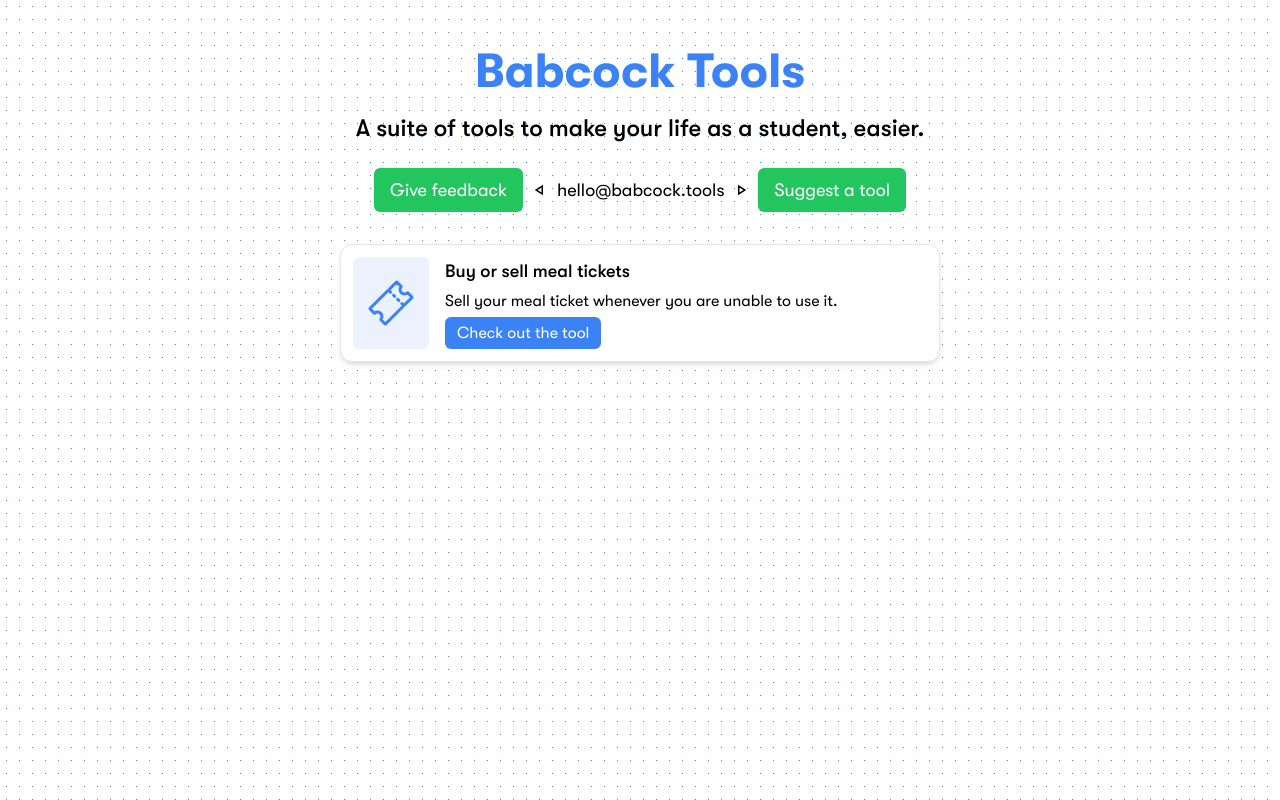
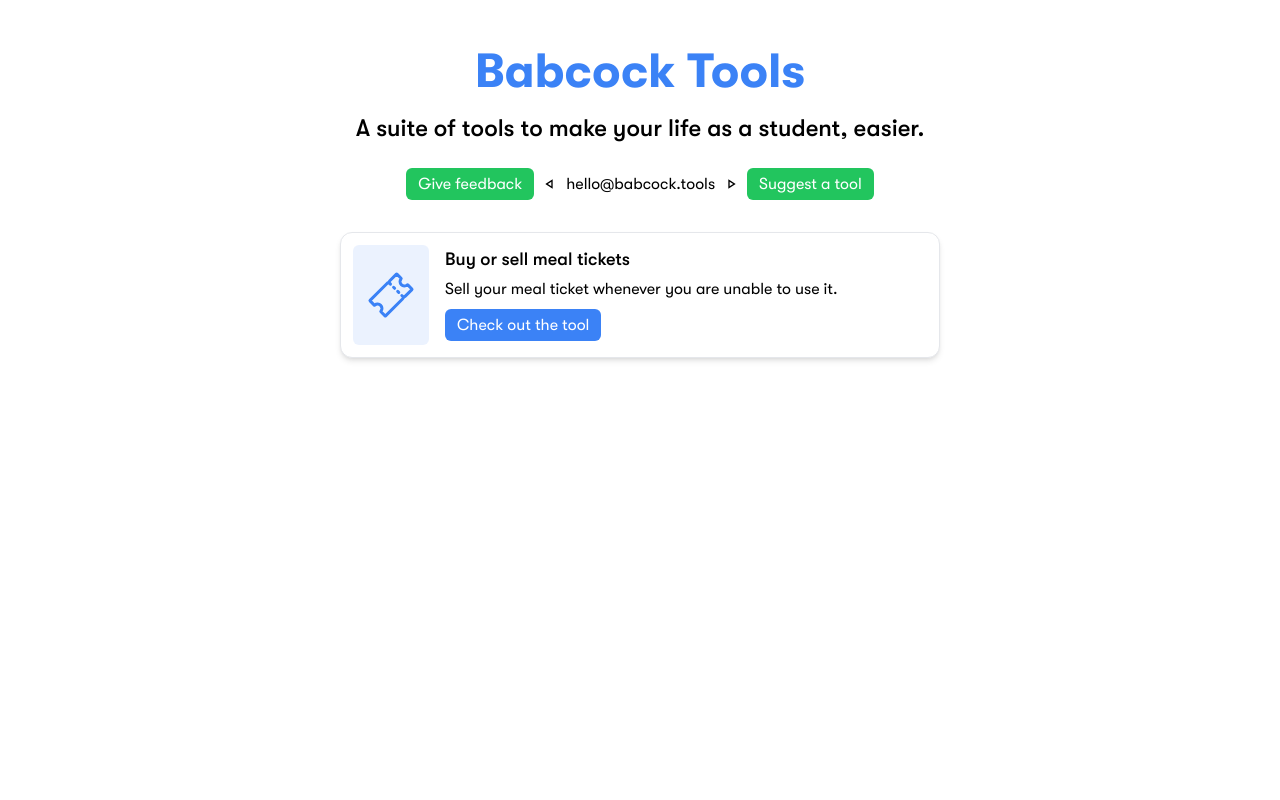
Before and after one commit to victoribironke/babcock-tools, a Next.js app: page / in a window 1280 px wide. Built offline with nearby package versions, Linux system fonts and the light colour scheme.

Commit message:
minor design changes

```diff
--- a/src/components/general/Hero.tsx
+++ b/src/components/general/Hero.tsx
@@ -15,22 +15,20 @@ const Hero = () => {
       <div className="mt-2 flex flex-col sm:flex-row gap-2 items-center justify-center">
         <Link
           href={PAGES.mailto}
-          className="bg-green text-white py-2 px-4 rounded-md sm:text-lg"
+          className="bg-green text-white py-1 px-3 rounded-md"
         >
           Give feedback
         </Link>
 
-        <MdOutlinePlayArrow className="-rotate-90 sm:rotate-180 text-lg" />
+        <MdOutlinePlayArrow className="-rotate-90 sm:rotate-180" />
 
-        <Link href={PAGES.mailto} className="sm:text-lg">
-          hello@babcock.tools
-        </Link>
+        <Link href={PAGES.mailto}>hello@babcock.tools</Link>
 
-        <MdOutlinePlayArrow className="rotate-90 sm:rotate-0 text-lg" />
+        <MdOutlinePlayArrow className="rotate-90 sm:rotate-0" />
 
         <Link
           href={PAGES.mailto}
-          className="bg-green text-white py-2 px-4 rounded-md sm:text-lg"
+          className="bg-green text-white py-1 px-3 rounded-md"
         >
           Suggest a tool
         </Link>
--- a/src/components/general/Tools.tsx
+++ b/src/components/general/Tools.tsx
@@ -17,7 +17,7 @@ const Tools = () => {
 
           <Link
             href={PAGES.meal_ticket}
-            className="flex bg-blue text-white py-1 px-3 rounded-md w-fit"
+            className="flex bg-blue text-white py-1 px-3 my-1 rounded-md w-fit"
           >
             Check out the tool
           </Link>
--- a/src/styles/globals.css
+++ b/src/styles/globals.css
@@ -14,8 +14,8 @@
   height: auto;
 
   background-color: #ffffff;
-  background-image: radial-gradient(#3b82f6 0.65px, #ffffff 0.65px);
-  background-size: 13px 13px;
+  background-image: radial-gradient(#3b82f6 0.6px, #ffffff 0.6px);
+  background-size: 12px 12px;
 }
 
 html {
```
